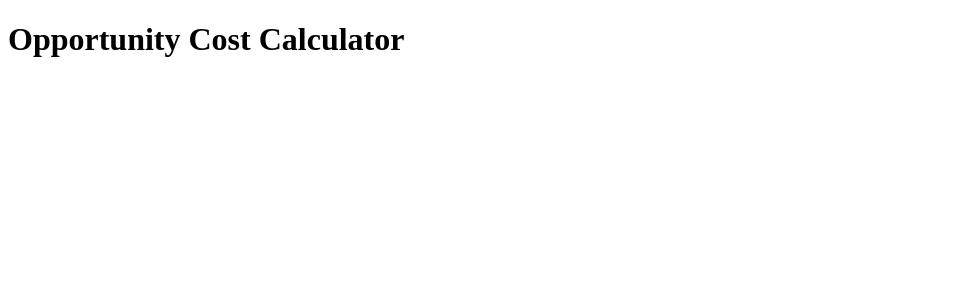
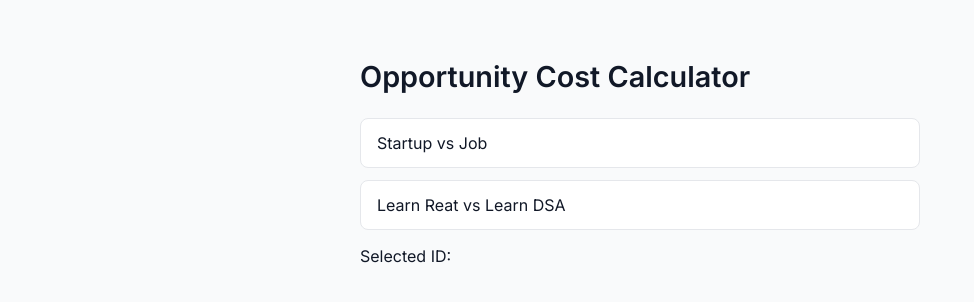
Before and after one commit to Nilotpal04/opportunity-cost-calculator, a React (Vite) app: page / in a window 1280 px wide. Shown: the top 302 px of the page, without its empty margins (0-974 px from the left). Built offline with nearby package versions, Linux system fonts and the light colour scheme.

Commit message:
added components, used props, then destructured

```diff
--- a/src/App.jsx
+++ b/src/App.jsx
@@ -1,9 +1,28 @@
-import Header from "./components/Header.jsx"
+import Header from "./components/Header.jsx";
+import decisions from "./data.js";
+import Decision from "./components/Decision.jsx";
+import {useState} from "react"
 
-function App(){
+function App() {
+  const [selectedId, setSelectedId] = useState();
+  function handleClick(id){
+    setSelectedId(id);
+  }
+
   return (
     <div>
-      <Header/>
+      <Header />
+      <ul>
+      {decisions.map((item) => (
+        <Decision
+          key={item.id}
+          title={item.title}
+          id={item.id}
+          onClick={handleClick}
+        />
+      ))}
+      </ul>
+      <p>Selected ID: {selectedId}</p>
     </div>
   );
 }
--- /dev/null
+++ b/src/components/Decision.jsx
@@ -0,0 +1,7 @@
+function Decision({title, id, onClick}) {
+  return (
+        <li onClick={() => onClick(id)}>{title}</li>
+  );
+}
+
+export default Decision;
--- /dev/null
+++ b/src/data.js
@@ -0,0 +1,12 @@
+export const decisions = [
+    {
+        id: 1,
+        title: "Startup vs Job",
+    },
+    {
+        id: 2,
+        title: "Learn Reat vs Learn DSA",
+    }
+];
+
+export default decisions;
--- a/src/main.jsx
+++ b/src/main.jsx
@@ -1,5 +1,6 @@
 import { StrictMode } from 'react'
 import { createRoot } from 'react-dom/client'
+import "./style.css"
 import App from "./App.jsx"
 
 createRoot(document.getElementById('root')).render(
--- /dev/null
+++ b/src/style.css
@@ -0,0 +1,46 @@
+@import url("https://fonts.googleapis.com/css2?family=Inter:wght@400;500;600&display=swap");
+
+* {
+  box-sizing: border-box;
+}
+
+body {
+  margin: 0;
+  font-family: "Inter", system-ui, -apple-system, sans-serif;
+  background-color: #f9fafb;
+  color: #111827;
+  display: flex;
+  justify-content: center;
+}
+
+#root {
+  width: 100%;
+  max-width: 600px;
+  padding: 40px 20px;
+}
+
+h1 {
+  font-size: 1.8rem;
+  margin-bottom: 24px;
+}
+
+ul {
+  list-style: none;
+  padding: 0;
+  margin: 0;
+}
+
+li {
+  padding: 14px 16px;
+  margin-bottom: 12px;
+  background: #ffffff;
+  border: 1px solid #e5e7eb;
+  border-radius: 8px;
+  cursor: pointer;
+  transition: background 0.15s ease, transform 0.1s ease;
+}
+
+li:hover {
+  background: #f3f4f6;
+  transform: translateY(-1px);
+}
```
